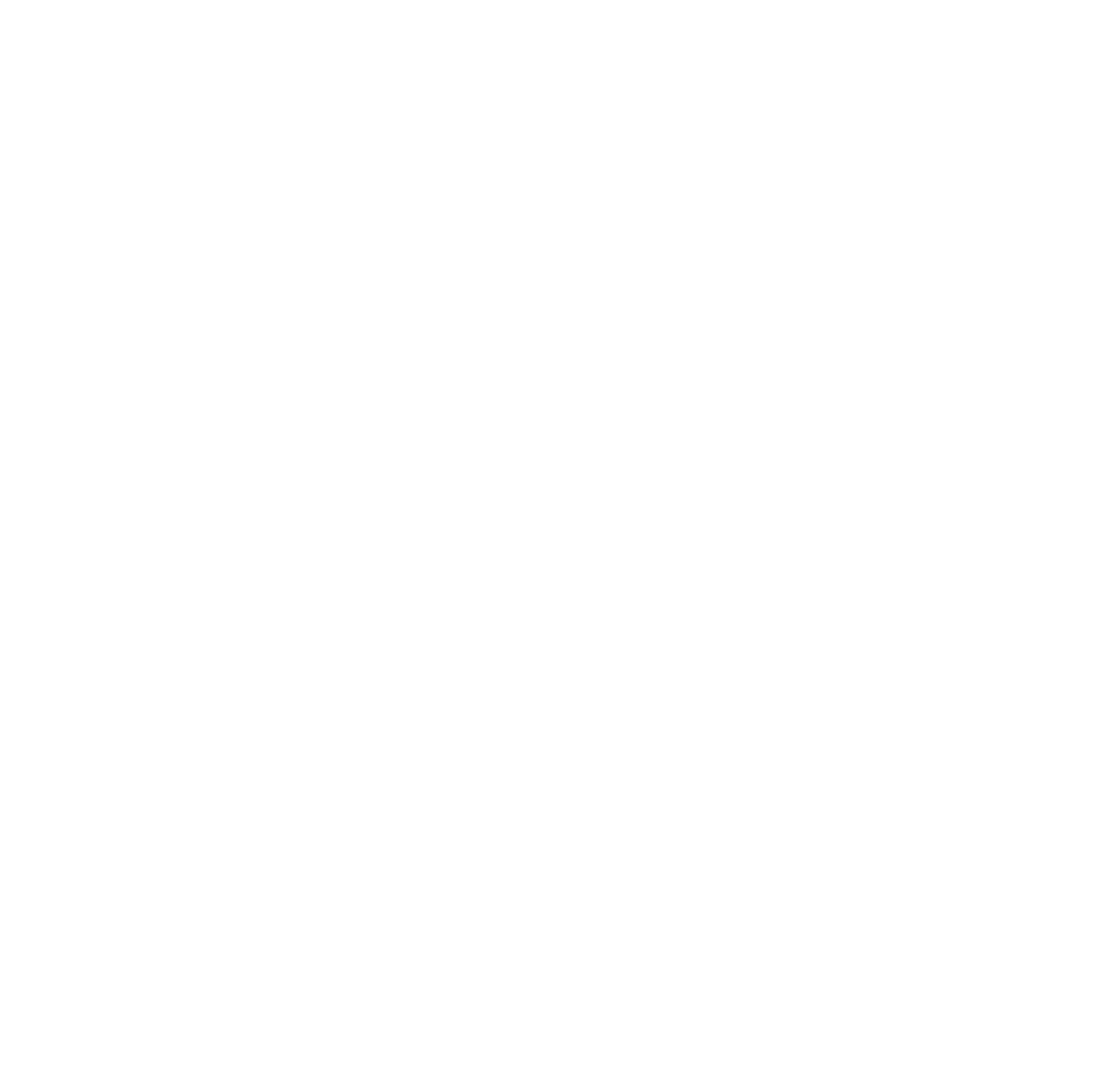
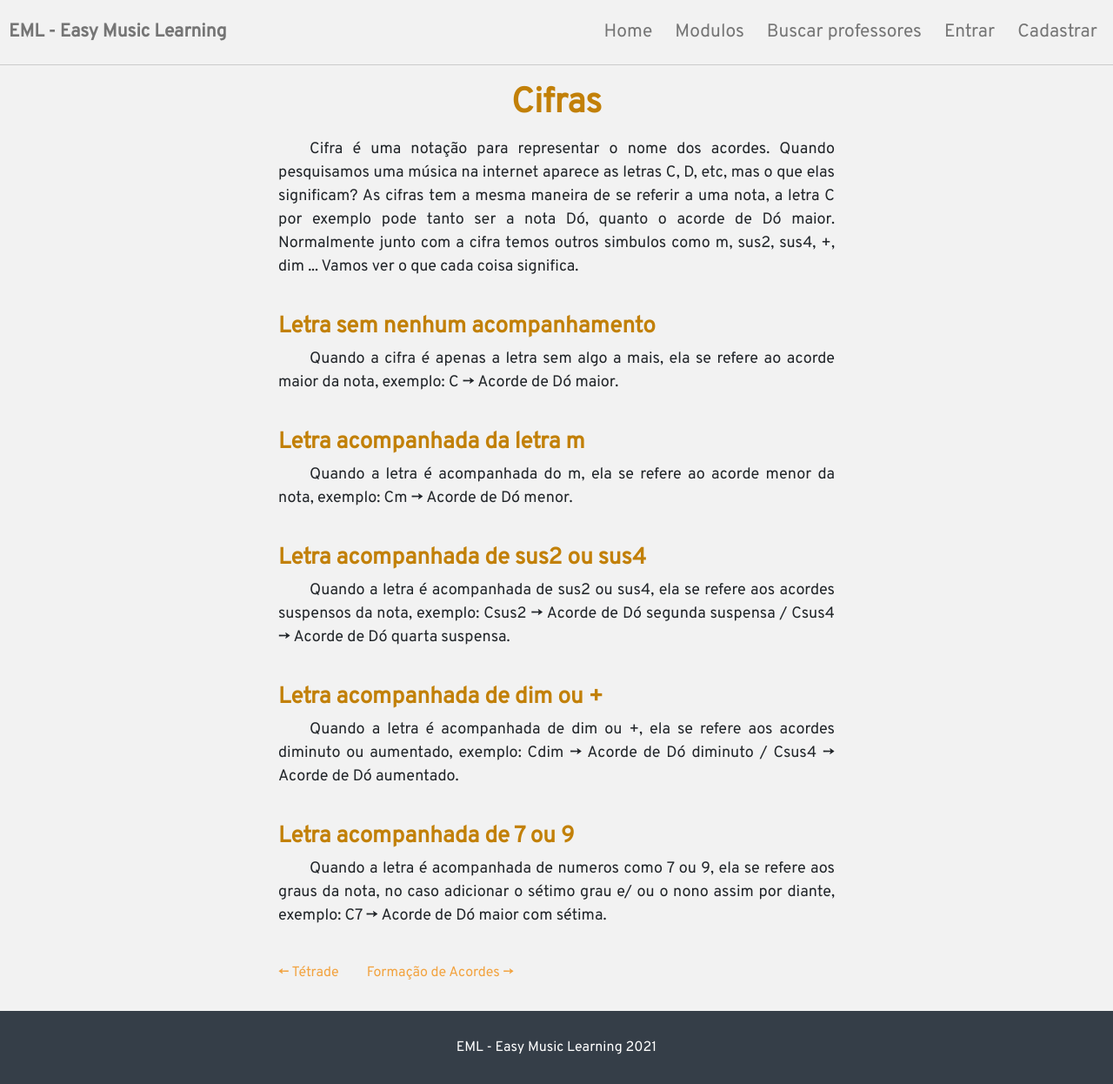
Before and after one commit to GusatvoStreck/EML, a Laravel app: page /modulos/acordes/cifras in a window 1280 px wide. Before the commit the page is empty. Shown: the whole page at 87% size. Before the commit the page ends 800 px from the top, so only its background shows below. Run offline with Laravel 8, Linux system fonts and the light colour scheme; some libraries are stand-ins or nearby versions.

Commit message:
second commit

```diff
--- a/resources/views/modules.blade.php
+++ b/resources/views/modules.blade.php
@@ -28,7 +28,6 @@
     <a href="/modulos/acordes/tetrade" class="modules-link"> <div class="modules-content">Tétrade</div></a>
     <a href="/modulos/acordes/cifras" class="modules-link"> <div class="modules-content">Cifras</div></a>
     <a href="/modulos/acordes/formacaoacordes" class="modules-link"> <div class="modules-content">Formação de acordes</div></a>
-    <a href="/modulos/acordes/nomes" class="modules-link"><div class="modules-content">Nomes dos acordes</div></a>
 
     </div>
 </div>
--- a/resources/views/modulos/acordes/cifras.blade.php
+++ b/resources/views/modulos/acordes/cifras.blade.php
@@ -0,0 +1,39 @@
+@extends('layouts.main')
+@section('title', 'Modulos')
+@section('content')
+<div class="col-md-6 offset-md-3">
+    <h1 class="modulo-title">Cifras</h1>
+    <p class="modulo-text">
+        &emsp;&emsp;Cifra é uma notação para representar o nome dos acordes. Quando pesquisamos uma música na internet aparece as letras C, D, etc, mas o que elas significam? As cifras tem a mesma maneira de se referir a uma nota,
+        a letra C por exemplo pode tanto ser a nota Dó, quanto o acorde de Dó maior. Normalmente junto com a cifra temos outros simbulos como m, sus2, sus4, +, dim ... Vamos ver o que cada coisa significa.
+    </p>
+    <br>
+    <h3 class="modulo-subtitle2">Letra sem nenhum acompanhamento</h3>
+    <p class="modulo-text">
+        &emsp;&emsp;Quando a cifra é apenas a letra sem algo a mais, ela se refere ao acorde maior da nota, exemplo: C -> Acorde de Dó maior.
+    </p>
+    <br>
+    <h3 class="modulo-subtitle2">Letra acompanhada da letra m</h3>
+    <p class="modulo-text">
+        &emsp;&emsp;Quando a letra é acompanhada do m, ela se refere ao acorde menor da nota, exemplo: Cm -> Acorde de Dó menor.
+    </p>
+    <br>
+    <h3 class="modulo-subtitle2">Letra acompanhada de sus2 ou sus4</h3>
+    <p class="modulo-text">
+        &emsp;&emsp;Quando a letra é acompanhada de sus2 ou sus4, ela se refere aos acordes suspensos da nota, exemplo: Csus2 -> Acorde de Dó segunda suspensa / Csus4 -> Acorde de Dó quarta suspensa.
+    </p>
+    <br>
+    <h3 class="modulo-subtitle2">Letra acompanhada de dim ou +</h3>
+    <p class="modulo-text">
+        &emsp;&emsp;Quando a letra é acompanhada de dim ou +, ela se refere aos acordes diminuto ou aumentado, exemplo: Cdim -> Acorde de Dó diminuto / Csus4 -> Acorde de Dó aumentado.
+    </p>
+    <br>
+    <h3 class="modulo-subtitle2">Letra acompanhada de 7 ou 9</h3>
+    <p class="modulo-text">
+        &emsp;&emsp;Quando a letra é acompanhada de numeros como 7 ou 9, ela se refere aos graus da nota, no caso adicionar o sétimo grau e/ ou o nono assim por diante, exemplo: C7 -> Acorde de Dó maior com sétima.
+    </p>
+    <br>
+    <p class="modulo-end"><a href="/modulos/acordes/tetrade" class="important-word"><- Tétrade</a>&emsp;&emsp;<a href="/modulos/acordes/formacaoacordes" class="important-word">Formação de Acordes -></a></p>
+</div>
+
+@endsection
```
Also changed, not shown: resources/views/modulos/acordes/formacaoacordes.blade.php (+4 -3 lines), resources/views/modulos/acordes/nome.blade.php (deleted, +0 -10 lines).
